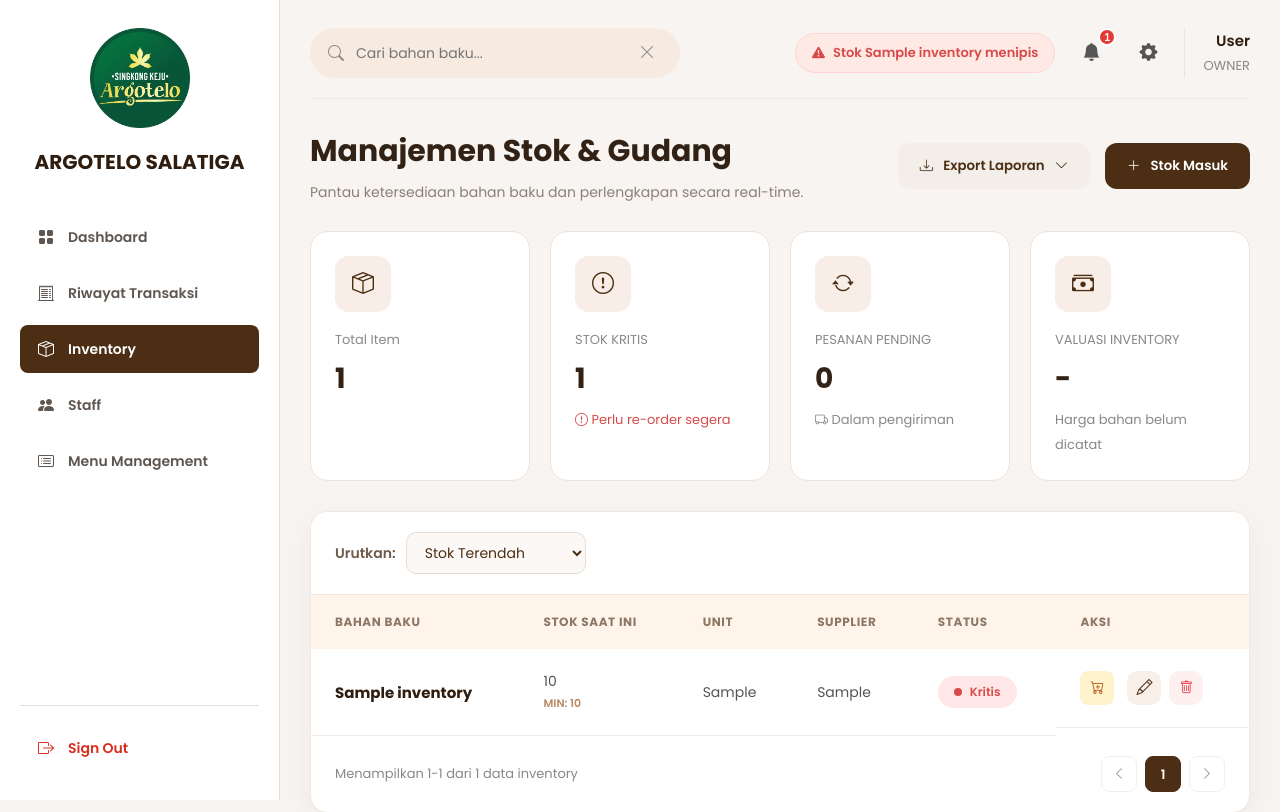
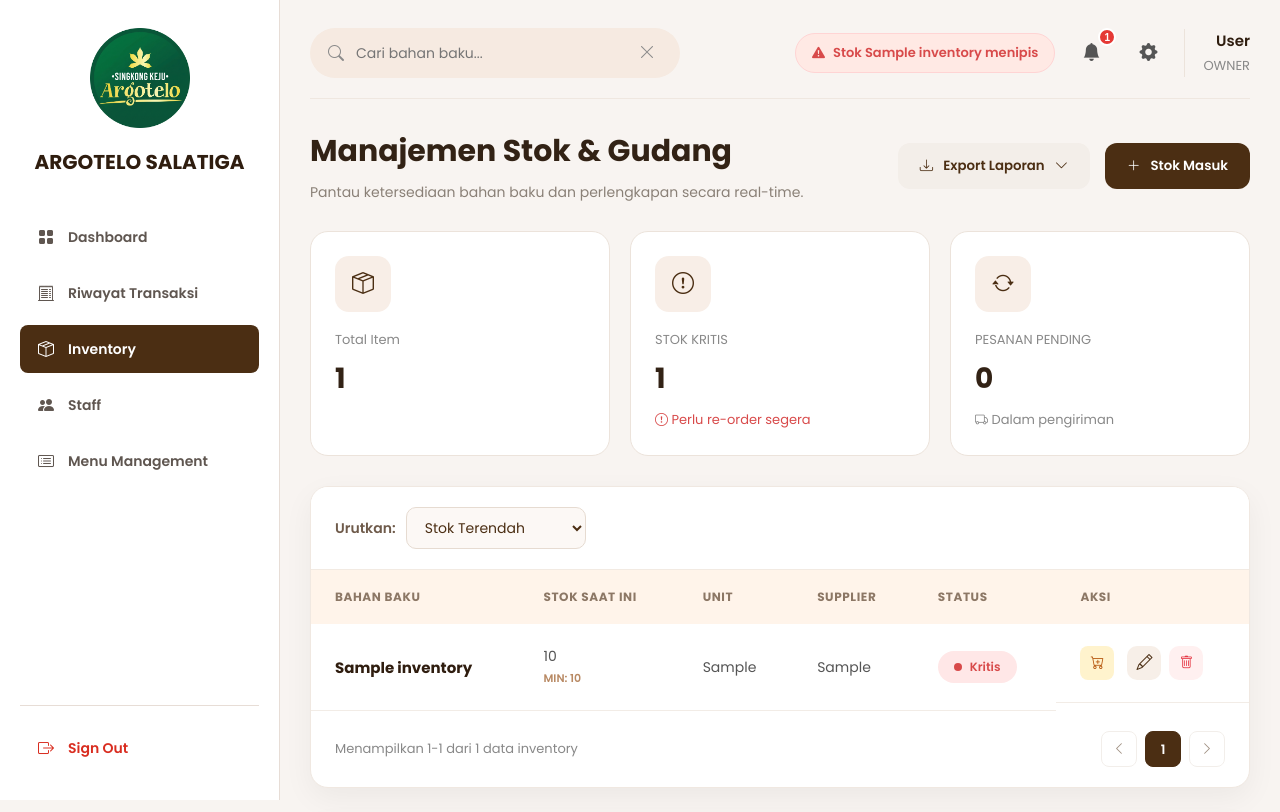
Before and after one commit to aldy266/TA_Argotelo, a Flask app: page /owner/inventory in a window 1280 px wide. Shown: the top 812 px of the page. Run offline with Flask 3, Linux system fonts and the light colour scheme; the visitor is signed in with stand-in values (Sample User, id 1); tables that the repository leaves empty hold one stand-in row (values such as "Sample post").

Commit message:
hapus values iven

```diff
--- a/Backend/static/css/owner_inventory.css
+++ b/Backend/static/css/owner_inventory.css
@@ -415,7 +415,7 @@ body{
 .statistics{
 
     display:grid;
-    grid-template-columns:repeat(4,1fr);
+    grid-template-columns:repeat(3,1fr);
 
     gap:20px;
 
--- a/Backend/templates/owner_inventory.html
+++ b/Backend/templates/owner_inventory.html
@@ -493,32 +493,7 @@
 
 
 
-            <!-- NILAI INVENTORY -->
-            <div class="stat-card">
-
-                <div class="stat-icon">
-
-                    <i class="bi bi-cash-stack"></i>
-
-                </div>
-
-
-                <div class="stat-content">
-
-                    <span>VALUASI INVENTORY</span>
-
-                    <h2>-</h2>
-
-
-                    <small>
-
-                        Harga bahan belum dicatat
-
-                    </small>
-
-                </div>
-
-            </div>
+
 
 
         </div>
```
